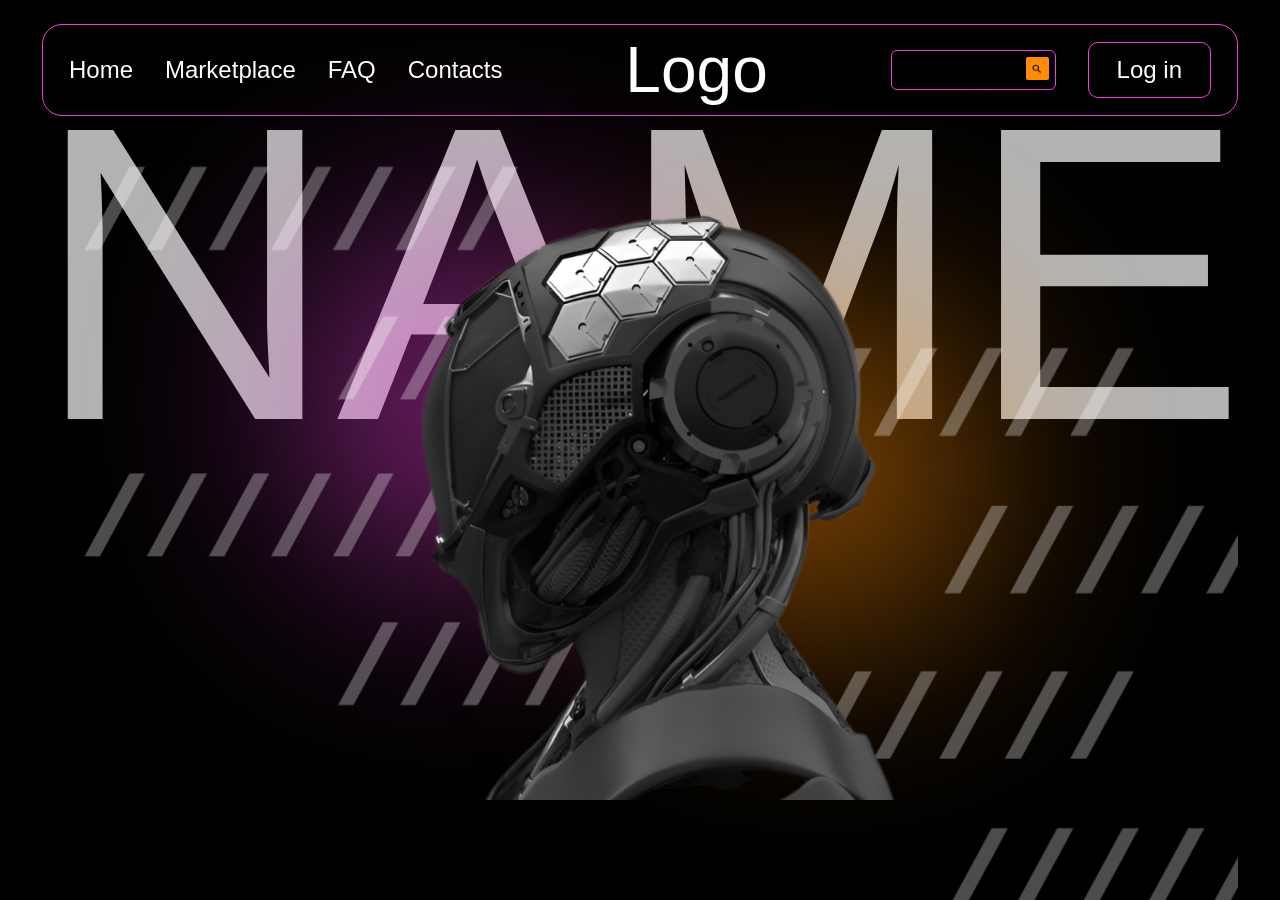
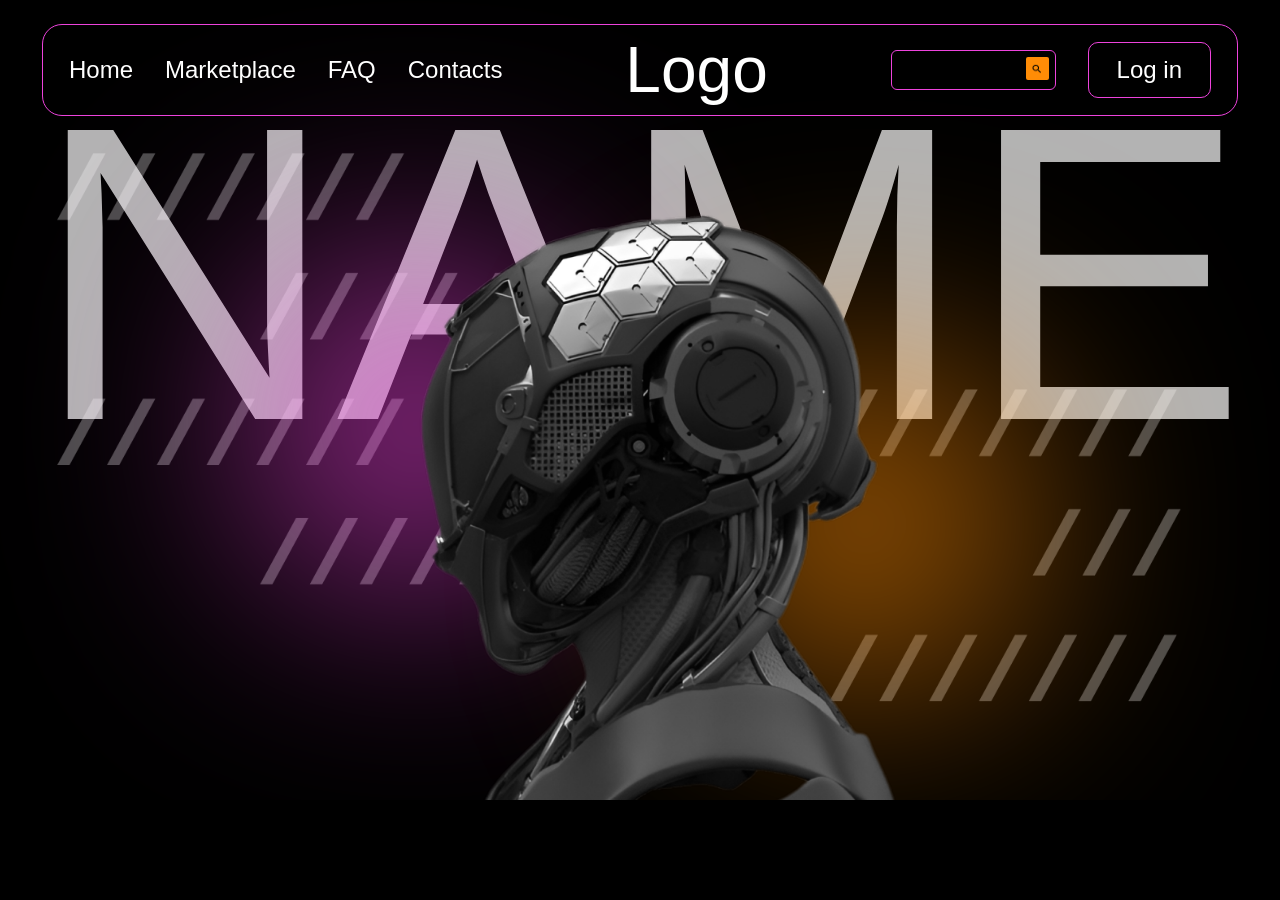
Before and after one commit to SnoxJZ/marketplace-front, a React (Create React App) app: page / in a window 1280 px wide. After the commit the page ends 800 px from the top, so only its background shows below. Built offline with nearby package versions, Linux system fonts and the light colour scheme; a web font is replaced by a local one.

Commit message:
home main

```diff
--- a/src/components/Home/HomeMain/HomeMain.css
+++ b/src/components/Home/HomeMain/HomeMain.css
@@ -23,35 +23,40 @@
 
 .home__elipse {
     position: absolute;
-    width: 251px;
-    height: 251px;
+    width: 271px;
+    height: 271px;
     border-radius: 351px;
     filter: blur(130px);
 }
 
 .purple {
     background: #ED43DC;
-    top: 20%;
-    left: 25%;
+    top: 50%;
+    left: 50%;
+    transform: translate(-50%, -50%) translate(-225px, -50px);
 }
 
 .orange {
     background: #FF8C06;
-    top: 30%;
-    right: 25%;
-}
-
-.lines {
-    height: 100%;
+    top: 50%;
+    left: 50%;
+    transform: translate(-50%, -50%) translate(225px, 50px);
 }
 
 .left-elem {
     position: absolute;
-    left: 0;
+    top: 50%;
+    left: 50%;
+    transform: translate(-50%, -50%) translate(-300px, -75px);
+    z-index: -1;
+    height: 80%;
 }
 
 .right-elem {
     position: absolute;
-    right: 0;
-    top: 100px;
+    top: 50%;
+    left: 50%;
+    transform: translate(-50%, -50%) translate(340px, 35px);
+    z-index: -1;
+    height: 60%;
 }
--- a/src/components/Home/HomeMain/HomeMain.jsx
+++ b/src/components/Home/HomeMain/HomeMain.jsx
@@ -10,9 +10,9 @@ const HomeMain = () => {
             <div className="home__main-title">NAME</div>
             <img src={robotImg} alt="robot" className="home__main-robot"/>
             <span className="home__elipse purple"></span>
-            <img src={elemLeft} alt="" className="left-elem lines"/>
+            <img src={elemLeft} alt="" className="left-elem"/>
             <span className="home__elipse orange"></span>
-            <img src={elemRight} alt="" className="right-elem lines"/>
+            <img src={elemRight} alt="" className="right-elem"/>
         </div>
     );
 };
```
Also changed, not shown: src/assets/Home/elem-right.png, src/assets/Home/elem-right1.png (added).
